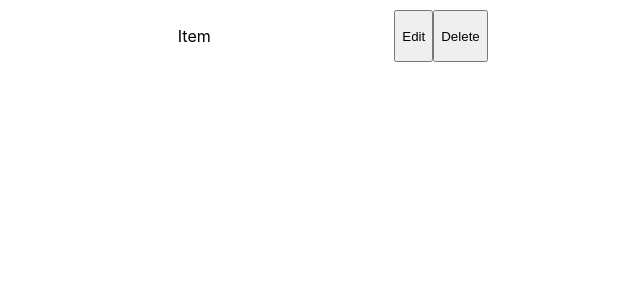
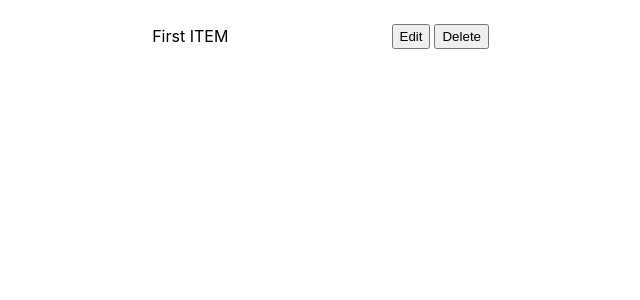
Before and after one commit to AhmedAmin90/To-do-list-React, a React (Create React App) app: page / in a window 1280 px wide. Shown: the top 300 px of the page, without its empty margins (399-1039 px from the left). Built offline with nearby package versions, Linux system fonts and the light colour scheme.

Commit message:
Add the basic structure of the item

```diff
--- a/src/App.js
+++ b/src/App.js
@@ -1,12 +1,12 @@
 import React , {Component} from 'react'
-import Item from './Item'
+import List from './List'
 import './App.css';
 
 class App extends Component {
   render() {
     return (
       <div className="App">
-        <Item />
+        <List />
       </div>
     );
   }
--- a/src/Item.css
+++ b/src/Item.css
@@ -8,3 +8,10 @@
 p {
     width: 80%;
 }
+
+button {
+    margin: 2px;
+    width: auto;
+    height: 25px;
+    align-self: center;
+}
--- a/src/Item.js
+++ b/src/Item.js
@@ -5,7 +5,7 @@ class Item extends Component {
     render(){
         return(
             <div className="Item">
-                <p className="Item-text">Item</p>
+                <p className="Item-text">{this.props.text}</p>
                 <button>Edit</button>
                 <button>Delete</button>
             </div>
--- /dev/null
+++ b/src/List.js
@@ -0,0 +1,16 @@
+import React , {Component} from 'react'
+import Item from './Item'
+
+class List extends Component {
+    state = {
+        text: "First ITEM"
+    }
+
+    render(){
+        return (
+            <Item text={this.state.text}/>
+        )
+    }
+}
+
+export default List
```
